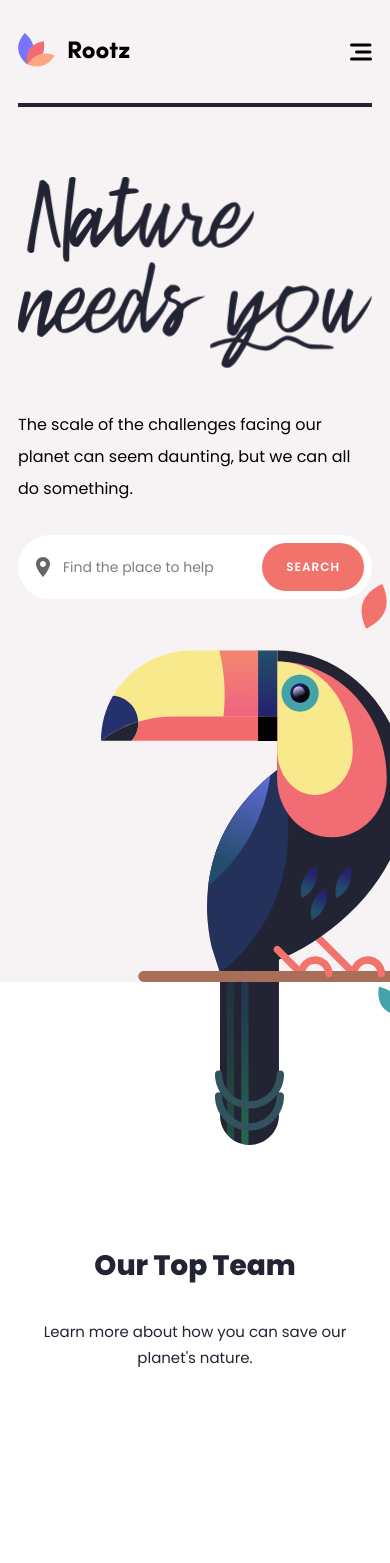
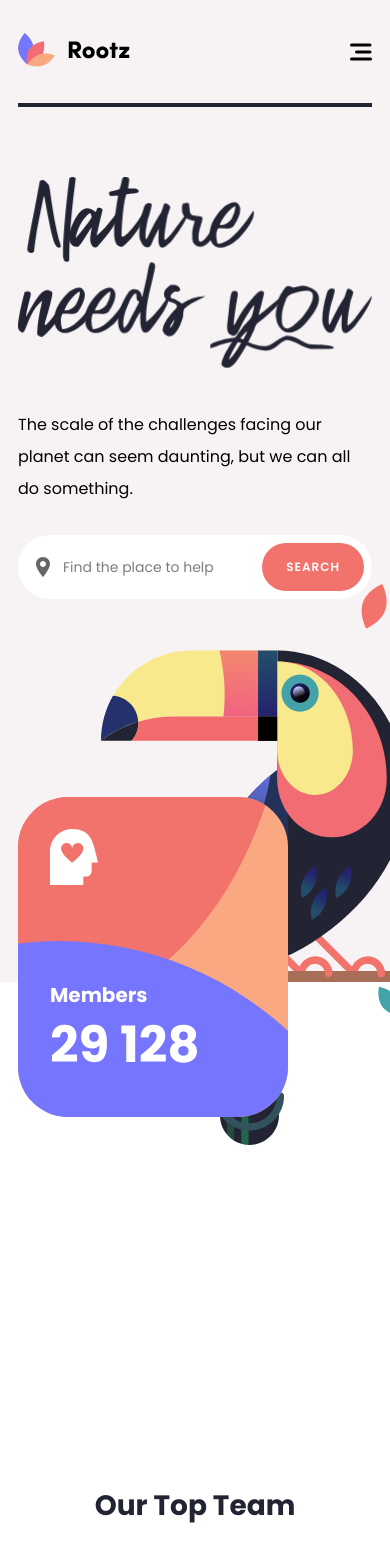
Before and after one commit to gducrash/testwebsite1, a React (Vite) app: page / in a window 390 px wide. Shown: the top 1563 px of the page. Built offline with nearby package versions, Linux system fonts and the light colour scheme.

Commit message:
add member count card, improved responsiveness
(unfinished)

```diff
--- /dev/null
+++ b/src/components/general/MemberCounter/MemberCounter.module.scss
@@ -0,0 +1,79 @@
+@import "../../../util/variables.scss";
+@import "../../../util/mixins.scss";
+
+.members-counter {
+
+    @include borderBox;
+    @include flex(column, space-between, flex-start);
+
+    background: $colorRed;
+    color: white;
+    border-radius: 50px;
+    height: 320px;
+    width: 270px;
+    padding: 32px;
+    position: absolute;
+    bottom: -30px;
+    right: 226px;
+    overflow: hidden;
+
+
+    img, .members-counter-content {
+        z-index: 10;
+        user-select: none;
+    }
+
+    .members-counter-content {
+
+        @include flex(column);
+
+        h4 {
+            @include fontWeightBold;
+            font-size: 20px;
+            line-height: 20px;
+        }
+
+        h2 {
+            @include fontWeightBold;
+            font-size: 50px;
+            line-height: 80px;
+        }
+
+    }
+
+
+    &::before, &::after {
+        content: '';
+        display: block;
+        position: absolute;
+        border-radius: 100%;
+    }
+
+    &::before {
+        background: $colorAccent;
+        width: 200%;
+        aspect-ratio: 3/4;
+        bottom: 30%;
+        left: -100%;
+    }
+
+    &::after {
+        background: $colorSecondary;
+        width: 250%;
+        aspect-ratio: 1/1;
+        top: 45%;
+        left: -110%;
+    }
+
+}
+
+
+@media screen and (max-width: $mobileThreshold) {
+
+
+    .members-counter {
+        left: 18px;
+        top: 620px;
+    }
+
+}
--- /dev/null
+++ b/src/components/general/MemberCounter/MemberCounter.tsx
@@ -0,0 +1,27 @@
+import classes from './MemberCounter.module.scss';
+
+import icHealth from '../../../assets/icons/ic-health.svg';
+import ScrollTriggered from '../ScrollTriggered/ScrollTriggered';
+
+type MemberCounterProps = {
+
+}
+
+export const MemberCounter = (props: MemberCounterProps) => {
+
+    return (
+        <ScrollTriggered
+            className={classes["members-counter"]}
+            delay={0.4}
+        >
+            <img src={icHealth} alt="Member Counter Icon" draggable="false" />
+            <div className={classes["members-counter-content"]}>
+                <h4>Members</h4>
+                <h2>29 128</h2>
+            </div>
+        </ScrollTriggered>
+    );
+
+}
+
+export default MemberCounter;
--- a/src/components/page/Section/Section.module.scss
+++ b/src/components/page/Section/Section.module.scss
@@ -11,6 +11,7 @@ $sectionPaddingCompensation: 32px*2;
 
     margin: auto;
     padding: 0 32px;
+    position: relative;
 
     &.nopadding {
         @include fillWidthUntil(1120px);
@@ -51,10 +52,6 @@ $sectionPaddingCompensation: 32px*2;
 
         @include flex(column, unset, flex-end);
         position: relative;
-
-        img {
-            border-radius: 32px;
-        }
 
     }
 
@@ -191,12 +188,14 @@ $sectionPaddingCompensation: 32px*2;
 
             .hero-title {
                 width: 100%;
+                max-width: min-content;
+                max-height: 250px;
                 height: unset;
             }
         }
         .hero-right {
             position: absolute;
-            bottom: $parrotYOffsetMobile * -1;
+            top: $parrotYOffsetMobile;
             right: $parrotXOffsetMobile * -1;
         }
         .hero-image {
--- a/src/components/page/Section/SectionHero.tsx
+++ b/src/components/page/Section/SectionHero.tsx
@@ -4,6 +4,7 @@ import SearchInput from '../../general/SearchInput/SearchInput';
 import ScrollTriggered from '../../general/ScrollTriggered/ScrollTriggered';
 import imgParrot from '../../../assets/parrot.svg';
 import HeroTitle from '../../svg/HeroTitle/HeroTitle';
+import MemberCounter from '../../general/MemberCounter/MemberCounter';
 
 const SectionHero = () => {
 
@@ -39,6 +40,8 @@ const SectionHero = () => {
                         { animatedImage }
 
                     </div>
+
+                    <MemberCounter />
                 </div>
             </div>
 
--- a/src/util/variables.scss
+++ b/src/util/variables.scss
@@ -1,6 +1,6 @@
 // imports
 
-@import url('https://fonts.googleapis.com/css2?family=Poppins:wght@400;600;800&display=swap');
+@import url('https://fonts.googleapis.com/css2?family=Poppins:wght@400;600;700&display=swap');
 
 // font variables
 
@@ -35,7 +35,7 @@ $mobileWidth: 560px;
 $parrotXOffsetDesktop: -48px;
 $parrotYOffsetDesktop: -54px;
 $parrotXOffsetMobile: 170px;
-$parrotYOffsetMobile: 163px;
+$parrotYOffsetMobile: 403px;
 
 $teamLineSizeDesktop: 33%;
 $teamLinePosXDesktop: 16%;
```
Also changed, not shown: src/assets/icons/ic-health.svg (added).
